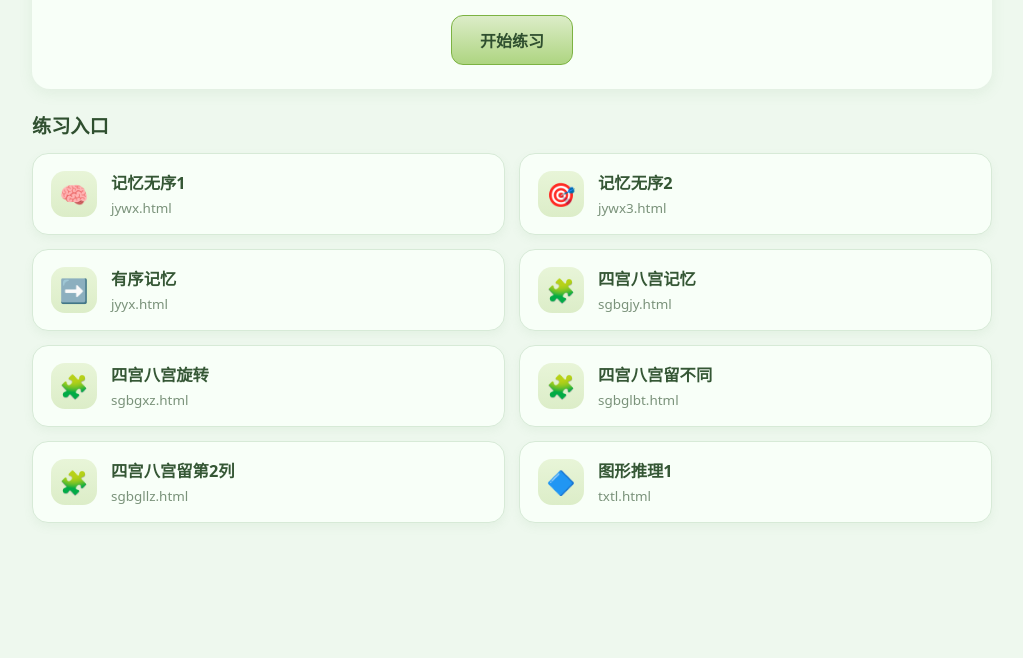
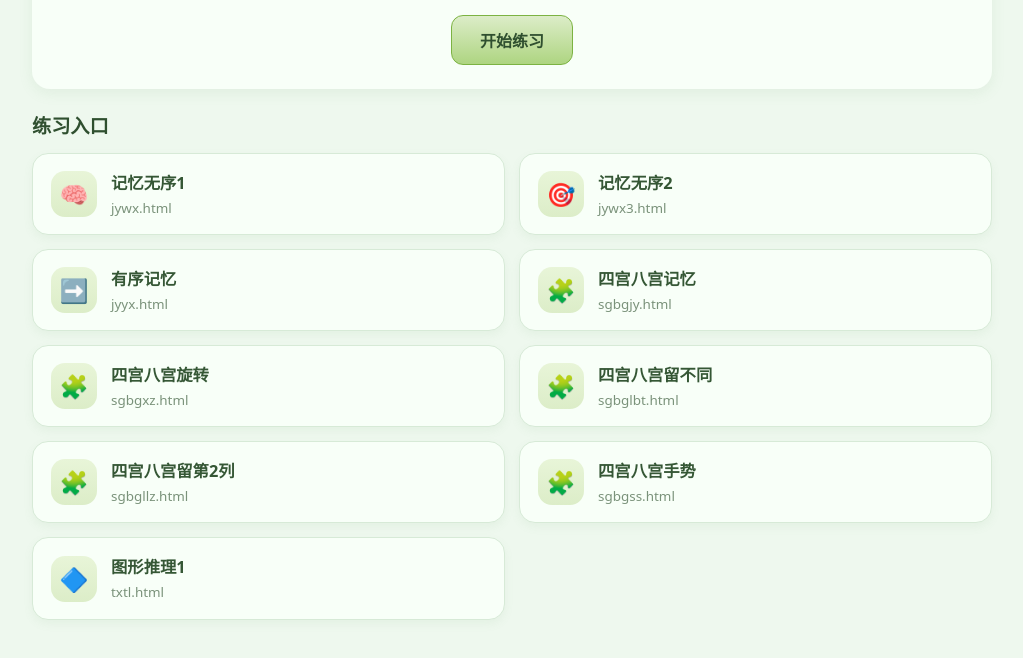
Before and after one commit to jiaxingseng/sss-mnt, a plain HTML site: page index.html in a window 1280 px wide. Shown: the part 132-790 px from the top of the page, without its empty margins (128-1151 px from the left). Drawn offline with Linux system fonts and the light colour scheme.

Commit message:
Update index.html

```diff
--- a/index.html
+++ b/index.html
@@ -260,6 +260,14 @@
         </div>
       </a>
 
+        <a href="sgbgss.html" class="menu-btn">
+        <div class="menu-icon">🧩</div>
+        <div class="menu-text">
+          <div class="menu-title">四宫八宫手势</div>
+          <div class="menu-link">sgbgss.html</div>
+        </div>
+      </a>
+
       <a href="txtl.html" class="menu-btn">
         <div class="menu-icon">🔷</div>
         <div class="menu-text">
```
